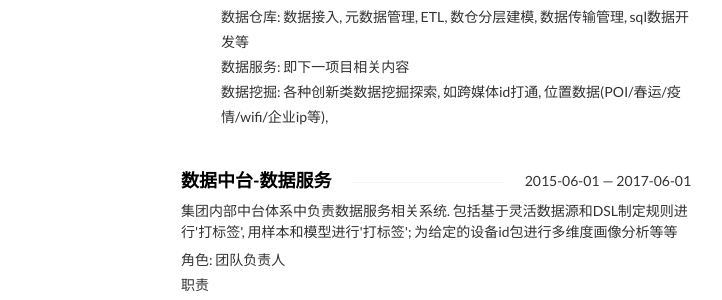
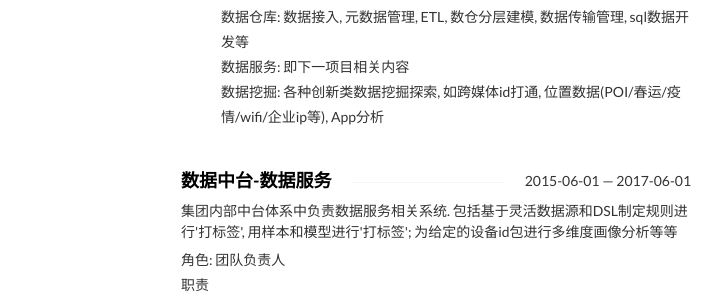
Before and after one commit to tianzhipeng-git/tianzhipeng-git.github.io, a Jekyll site: the page resume/jsonresume-theme-flat-master/public/index.html, which Jekyll copies as it is, in a window 1280 px wide and 900 px high, scrolled down 1212 px. Shown: the part 177-477 px from the top of the window, without its empty margins (294-1016 px from the left). Built offline with Jekyll 4.4.1, drawn with Linux system fonts in a browser that asks for light colours; nearby versions of some CDN libraries; a style sheet for code colours, icons or effects is not loaded.

Commit message:
minimist security

```diff
--- a/resume/jsonresume-theme-flat-master/public/index.html
+++ b/resume/jsonresume-theme-flat-master/public/index.html
@@ -433,7 +433,7 @@ h4 span:first-child {
 				<ul class="highlights">
 					<li class="bullet">数据仓库: 数据接入, 元数据管理, ETL, 数仓分层建模, 数据传输管理, sql数据开发等</li>
 					<li class="bullet">数据服务: 即下一项目相关内容</li>
-					<li class="bullet">数据挖掘: 各种创新类数据挖掘探索, 如跨媒体id打通, 位置数据(POI/春运/疫情/wifi/企业ip等), </li>
+					<li class="bullet">数据挖掘: 各种创新类数据挖掘探索, 如跨媒体id打通, 位置数据(POI/春运/疫情/wifi/企业ip等), App分析</li>
 				</ul>
 			</div>
 			<div class="col-sm-12">
```
Also changed, not shown: 1 other file.
